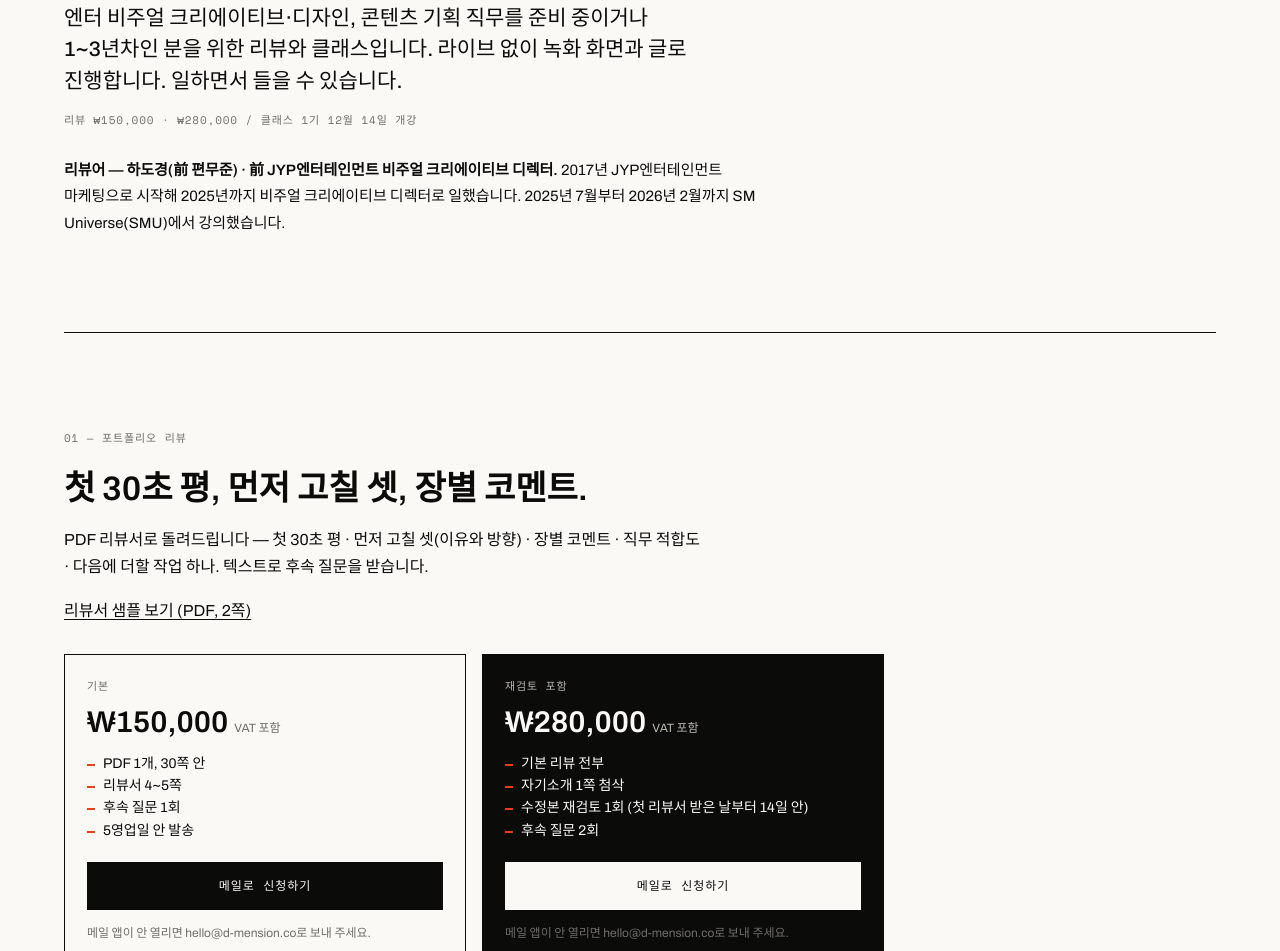
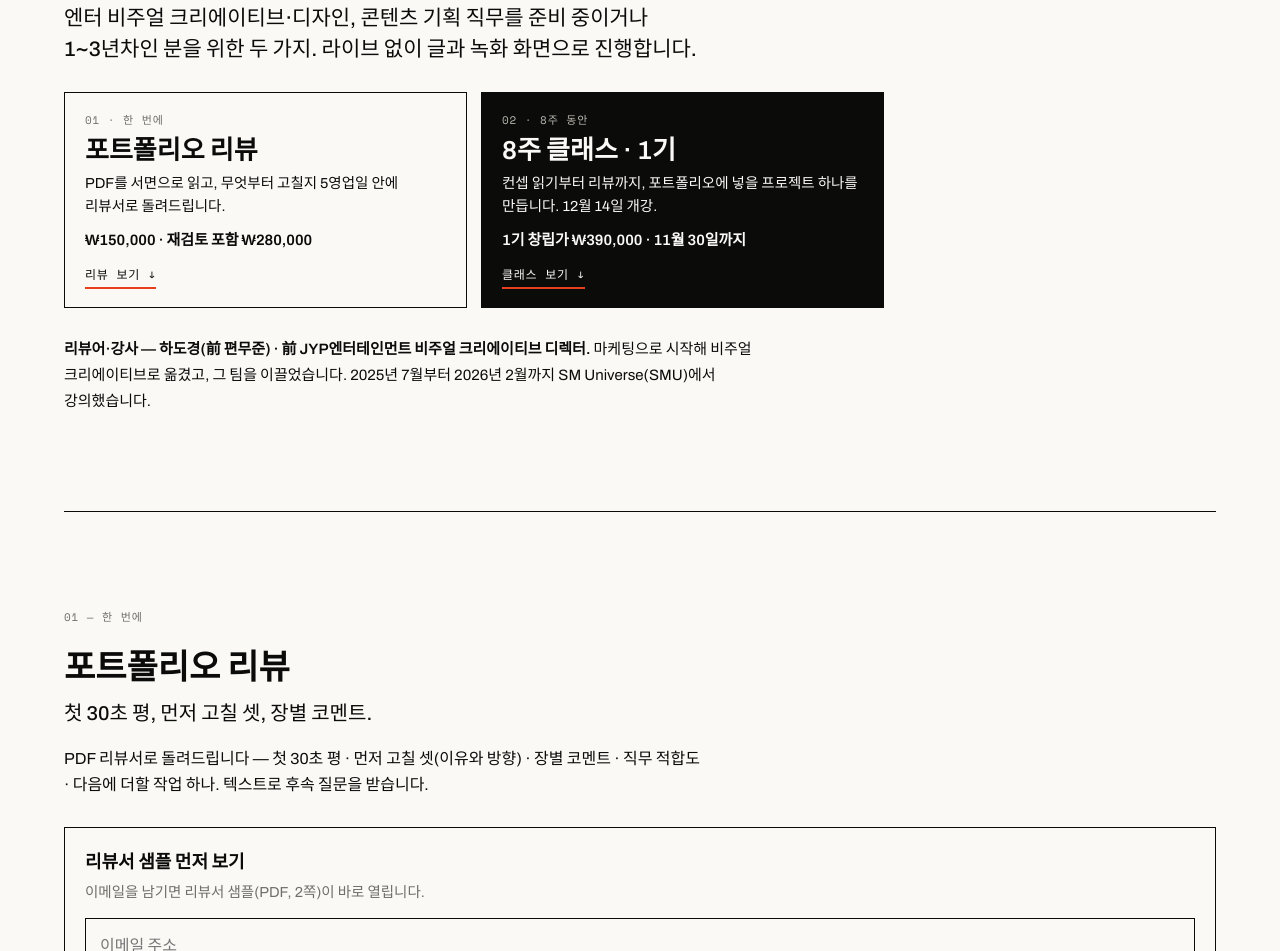
Before and after one commit to mujun9112/d-mension, a plain HTML site: page school/index.html in a window 1280 px wide. Shown: the part 337-1288 px from the top of the page. Drawn offline with nearby package versions, Linux system fonts and the light colour scheme.

Commit message:
school: 첫 화면에 두 상품 카드 · h1 '포트폴리오부터 다시 봅니다' · 칸 제목을 상품 이름으로 (p-d17-re-school-hero-final-1124)

```diff
--- a/school/index.html
+++ b/school/index.html
@@ -127,6 +127,17 @@
   .reveal.in{opacity:1;transform:none}
   @media (prefers-reduced-motion: reduce){.boundary{transform:scaleX(1)}.boundary.drawn{transition:none}.reveal{opacity:1;transform:none;transition:none}}
 
+  .sub{margin-top:10px;font-size:clamp(16px,2vw,20px);font-weight:500;line-height:1.5;max-width:640px}
+  .picks{margin-top:26px;display:grid;grid-template-columns:repeat(auto-fit,minmax(260px,1fr));gap:14px;max-width:820px}
+  .pick{display:flex;flex-direction:column;gap:6px;border:1px solid var(--ink);padding:18px 20px;text-decoration:none;color:var(--ink)}
+  .pick.hi{background:var(--ink);color:var(--paper)}
+  .pick .pk{font-family:'Space Mono',monospace;font-size:11px;letter-spacing:.08em;color:var(--grey)}
+  .pick.hi .pk{color:#B8B6AE}
+  .pick .pt{font-size:clamp(20px,2.6vw,26px);font-weight:600;font-variation-settings:'wdth' 118;line-height:1.2}
+  .pick .pd{font-size:14.5px;line-height:1.6}
+  .pick .pp{margin-top:4px;font-size:15px;font-weight:600}
+  .pick .pg{margin-top:6px;font-family:'Space Mono',monospace;font-size:12px;letter-spacing:.06em;border-bottom:2px solid var(--ember);align-self:flex-start;padding-bottom:2px}
+  .pick:hover .pg{color:var(--ember)}
   .who-line{font-size:15px;color:var(--grey)}
   .lead{margin:28px 0 8px;padding:22px 20px;border:1px solid var(--ink)}
   .lead-t{font-weight:700;font-size:18px;line-height:1.4}
@@ -145,26 +156,51 @@
 
 <header>
   <a class="wordmark" href="/">D<span class="hy">-</span>MENSION</a>
-  <span class="head-note">D.17 — 엔터 비주얼 스쿨</span>
+  <span class="head-note">엔터 비주얼 스쿨</span>
 </header>
 
 <div class="boundary"></div>
 
 <section class="hero">
   <p class="label mono reveal">포트폴리오 리뷰 · 8주 클래스</p>
-  <h1 class="reveal">포트폴리오를 서면으로 읽고,<br>무엇부터 고칠지 5영업일 안에 돌려드립니다.</h1>
-  <h2 class="reveal">엔터 비주얼 크리에이티브·디자인, 콘텐츠 기획 직무를 준비 중이거나 1~3년차인 분을 위한 리뷰와 클래스입니다. 라이브 없이 녹화 화면과 글로 진행합니다. 일하면서 들을 수 있습니다.</h2>
-  <p class="meta mono reveal">리뷰 ₩150,000 · ₩280,000 / 클래스 1기 12월 14일 개강</p>
-  <p class="cred reveal"><b>리뷰어 — 하도경(前 편무준) · 前 JYP엔터테인먼트 비주얼 크리에이티브 디렉터.</b> 2017년 JYP엔터테인먼트 마케팅으로 시작해 2025년까지 비주얼 크리에이티브 디렉터로 일했습니다. 2025년 7월부터 2026년 2월까지 SM Universe(SMU)에서 강의했습니다.</p>
+  <h1 class="reveal">엔터 비주얼 직무,<br>포트폴리오부터 다시 봅니다.</h1>
+  <h2 class="reveal">엔터 비주얼 크리에이티브·디자인, 콘텐츠 기획 직무를 준비 중이거나 1~3년차인 분을 위한 두 가지. 라이브 없이 글과 녹화 화면으로 진행합니다.</h2>
+  <div class="picks reveal">
+    <a class="pick" href="#review">
+      <span class="pk">01 · 한 번에</span>
+      <span class="pt">포트폴리오 리뷰</span>
+      <span class="pd">PDF를 서면으로 읽고, 무엇부터 고칠지 5영업일 안에 리뷰서로 돌려드립니다.</span>
+      <span class="pp">₩150,000 · 재검토 포함 ₩280,000</span>
+      <span class="pg">리뷰 보기 ↓</span>
+    </a>
+    <a class="pick hi" href="#class">
+      <span class="pk">02 · 8주 동안</span>
+      <span class="pt">8주 클래스 · 1기</span>
+      <span class="pd">컨셉 읽기부터 리뷰까지, 포트폴리오에 넣을 프로젝트 하나를 만듭니다. 12월 14일 개강.</span>
+      <span class="pp" id="pick-class-price">1기 창립가 ₩390,000 · 11월 30일까지</span>
+      <span class="pg">클래스 보기 ↓</span>
+    </a>
+  </div>
+  <p class="cred reveal"><b>리뷰어·강사 — 하도경(前 편무준) · 前 JYP엔터테인먼트 비주얼 크리에이티브 디렉터.</b> 마케팅으로 시작해 비주얼 크리에이티브로 옮겼고, 그 팀을 이끌었습니다. 2025년 7월부터 2026년 2월까지 SM Universe(SMU)에서 강의했습니다.</p>
 </section>
 
 <div class="boundary"></div>
 
 <section id="review">
-  <p class="label mono reveal">01 — 포트폴리오 리뷰</p>
-  <h3 class="reveal">첫 30초 평, 먼저 고칠 셋, 장별 코멘트.</h3>
+  <p class="label mono reveal">01 — 한 번에</p>
+  <h3 class="reveal">포트폴리오 리뷰</h3>
+  <p class="sub reveal">첫 30초 평, 먼저 고칠 셋, 장별 코멘트.</p>
   <p class="body reveal">PDF 리뷰서로 돌려드립니다 — 첫 30초 평 · 먼저 고칠 셋(이유와 방향) · 장별 코멘트 · 직무 적합도 · 다음에 더할 작업 하나. 텍스트로 후속 질문을 받습니다.</p>
-  <p class="body reveal"><a href="/school/review-sample.pdf" target="_blank" rel="noopener" style="text-decoration:underline;text-underline-offset:3px">리뷰서 샘플 보기 (PDF, 2쪽)</a></p>
+  <form class="lead reveal" id="lead-form" novalidate>
+    <p class="lead-t">리뷰서 샘플 먼저 보기</p>
+    <p class="lead-d">이메일을 남기면 리뷰서 샘플(PDF, 2쪽)이 바로 열립니다.</p>
+    <input class="lead-hp" type="text" name="website" tabindex="-1" autocomplete="off" aria-hidden="true">
+    <input id="lead-email" class="lead-email" name="email" type="email" autocomplete="email" inputmode="email" placeholder="이메일 주소" required maxlength="254" aria-label="이메일 주소">
+    <label class="lead-check"><input type="checkbox" id="lead-agree" required><span>샘플을 열어 드리기 위해 이메일을 받는 데 동의합니다(<a href="/privacy" target="_blank" rel="noopener">개인정보 처리방침</a>). 만 19세 이상입니다. <span class="opt">(필수)</span></span></label>
+    <label class="lead-check"><input type="checkbox" id="lead-news"><span>8주 클래스 모집 소식을 메일로 받겠습니다. <span class="opt">(선택 · 광고성 정보 · 1기 마감 전 한 번, 2기 모집 때 한 번 · 언제든 수신 거부)</span></span></label>
+    <button type="submit" id="lead-submit" class="btn">샘플 열기</button>
+    <p class="lead-msg" id="lead-msg" role="status" aria-live="polite"></p>
+  </form>
 
   <div class="plans reveal">
     <div class="plan">
@@ -195,8 +231,6 @@
       </ul>
       <div class="act">
         <a class="btn" href="mailto:hello@d-mension.co?subject=%ED%8F%AC%ED%8A%B8%ED%8F%B4%EB%A6%AC%EC%98%A4%20%EB%A6%AC%EB%B7%B0%20%EC%8B%A0%EC%B2%AD%20(%EC%9E%AC%EA%B2%80%ED%86%A0%20%ED%8F%AC%ED%95%A8)&body=%EC%9D%B4%EB%A6%84%3A%0A%EC%A7%80%EC%9B%90%20%EC%A7%81%EB%AC%B4%3A%0A%EC%A7%80%EC%9B%90%ED%95%98%EB%A0%A4%EB%8A%94%20%EA%B3%B5%EA%B3%A0%28%EC%84%A0%ED%83%9D%29%3A%20%0A%ED%8F%AC%ED%8A%B8%ED%8F%B4%EB%A6%AC%EC%98%A4%20PDF%EC%99%80%20%EC%9E%90%EA%B8%B0%EC%86%8C%EA%B0%9C%201%EC%AA%BD%EC%9D%80%20%EC%B2%A8%EB%B6%80%EB%A1%9C%20%EB%B3%B4%EB%82%B4%20%EC%A3%BC%EC%84%B8%EC%9A%94.">메일로 신청하기</a>
-        <p class="mailalt">메일 앱이 안 열리면 hello@d-mension.co로 보내 주세요.</p>
-        <p class="paynote">카드로 바로 결제하셔도 되고, 메일로 먼저 물어보셔도 됩니다. 리뷰는 결제와 파일이 다 오면 시작합니다.</p>
         <p class="paynote">지원하려는 공고가 있으면 링크나 캡처를 같이 보내 주세요. 없어도 됩니다.</p>
         <button class="btn ghost pay-btn" type="button" data-code="R2" data-name="포트폴리오 리뷰 · 재검토 포함" data-amount="280000">카드로 결제하기</button>
       </div>
@@ -215,8 +249,9 @@
 <div class="boundary"></div>
 
 <section id="class">
-  <p class="label mono reveal">02 — 8주 클래스 · 1기</p>
-  <h3 class="reveal">엔터 비주얼은 무엇을 만드나 — 컨셉 읽기에서 리뷰까지, 8주.</h3>
+  <p class="label mono reveal">02 — 8주 동안</p>
+  <h3 class="reveal">8주 클래스 · 1기</h3>
+  <p class="sub reveal">주마다 과제 하나, 서면 리뷰 두 번.</p>
   <p class="body reveal">녹화 화면 + 텍스트 Q&amp;A + 개별 리뷰 2회. 매주 영상 한 묶음과 과제 하나, 중간과 마지막에 리뷰어가 과제를 서면으로 봅니다. 예시는 전부 가상 그룹으로 만듭니다.</p>
   <p class="body reveal who-line">강사 — 하도경(前 편무준) · 前 JYP엔터테인먼트 비주얼 크리에이티브 디렉터</p>
 
@@ -228,16 +263,6 @@
     <p class="pvnote">미리보기 — 1주 차 레슨 '비주얼 크리에이티브가 실제로 하는 일 여섯 가지'(3분 8초). 강의가 어떤 식인지 신청 전에 보세요.</p>
     <p class="pvai">AI 보이스 내레이션</p>
   </div>
-  <form class="lead reveal" id="lead-form" novalidate>
-    <p class="lead-t">리뷰서 샘플 먼저 보기</p>
-    <p class="lead-d">이메일을 남기면 리뷰서 샘플(PDF, 2쪽)이 바로 열립니다.</p>
-    <input class="lead-hp" type="text" name="website" tabindex="-1" autocomplete="off" aria-hidden="true">
-    <input id="lead-email" class="lead-email" name="email" type="email" autocomplete="email" inputmode="email" placeholder="이메일 주소" required maxlength="254" aria-label="이메일 주소">
-    <label class="lead-check"><input type="checkbox" id="lead-agree" required><span>샘플을 열어 드리기 위해 이메일을 받는 데 동의합니다(<a href="/privacy" target="_blank" rel="noopener">개인정보 처리방침</a>). 만 19세 이상입니다. <span class="opt">(필수)</span></span></label>
-    <label class="lead-check"><input type="checkbox" id="lead-news"><span>8주 클래스 모집 소식을 메일로 받겠습니다. <span class="opt">(선택 · 광고성 정보 · 1기 마감 전 한 번, 2기 모집 때 한 번 · 언제든 수신 거부)</span></span></label>
-    <button type="submit" id="lead-submit" class="btn">샘플 열기</button>
-    <p class="lead-msg" id="lead-msg" role="status" aria-live="polite"></p>
-  </form>
 
   <div class="plans reveal">
     <div class="plan hi">
@@ -364,6 +389,12 @@
   if (Date.now() > FOUNDER_END && new URLSearchParams(location.search).get("founder") !== "1") {
     btns.forEach(function(b){ if (b.dataset.code === "C1") b.hidden = true; });
   }
+  // 11/24: 정가(C0) 결제 버튼은 창립가 기한 전에는 숨기고, 기한 뒤에는 첫 화면 카드 가격 줄을 정가로 바꾼다. 같은 기준 시각(FOUNDER_END = 12/1 00:00 KST 직전, 서버 confirm.js와 같음).
+  if (Date.now() <= FOUNDER_END) {
+    btns.forEach(function(b){ if (b.dataset.code === "C0") b.hidden = true; });
+  } else {
+    var pcp = document.getElementById("pick-class-price"); if (pcp) pcp.textContent = "정가 ₩490,000";
+  }
   // 테스트 키인 동안은 버튼 옆에 '시험 결제창' 안내를 붙인다(토스 카드사 심사 10/26 요청으로 버튼 공개). 라이브 키로 바꾸면 자동으로 사라진다.
   if (/^test_/.test(CLIENT_KEY)) btns.forEach(function(b){
     var t = document.createElement("p"); t.className = "paynote testnote";
```
